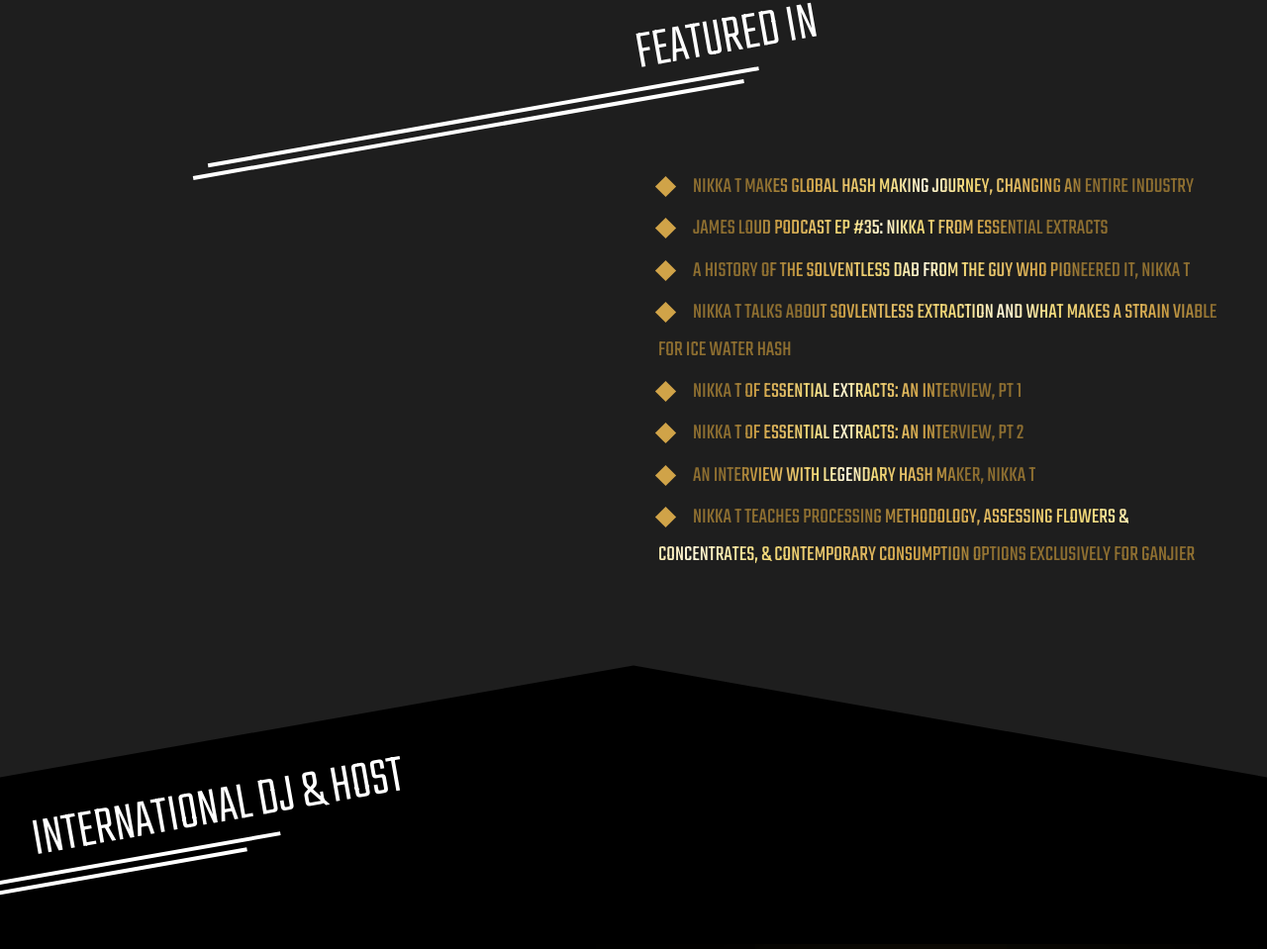
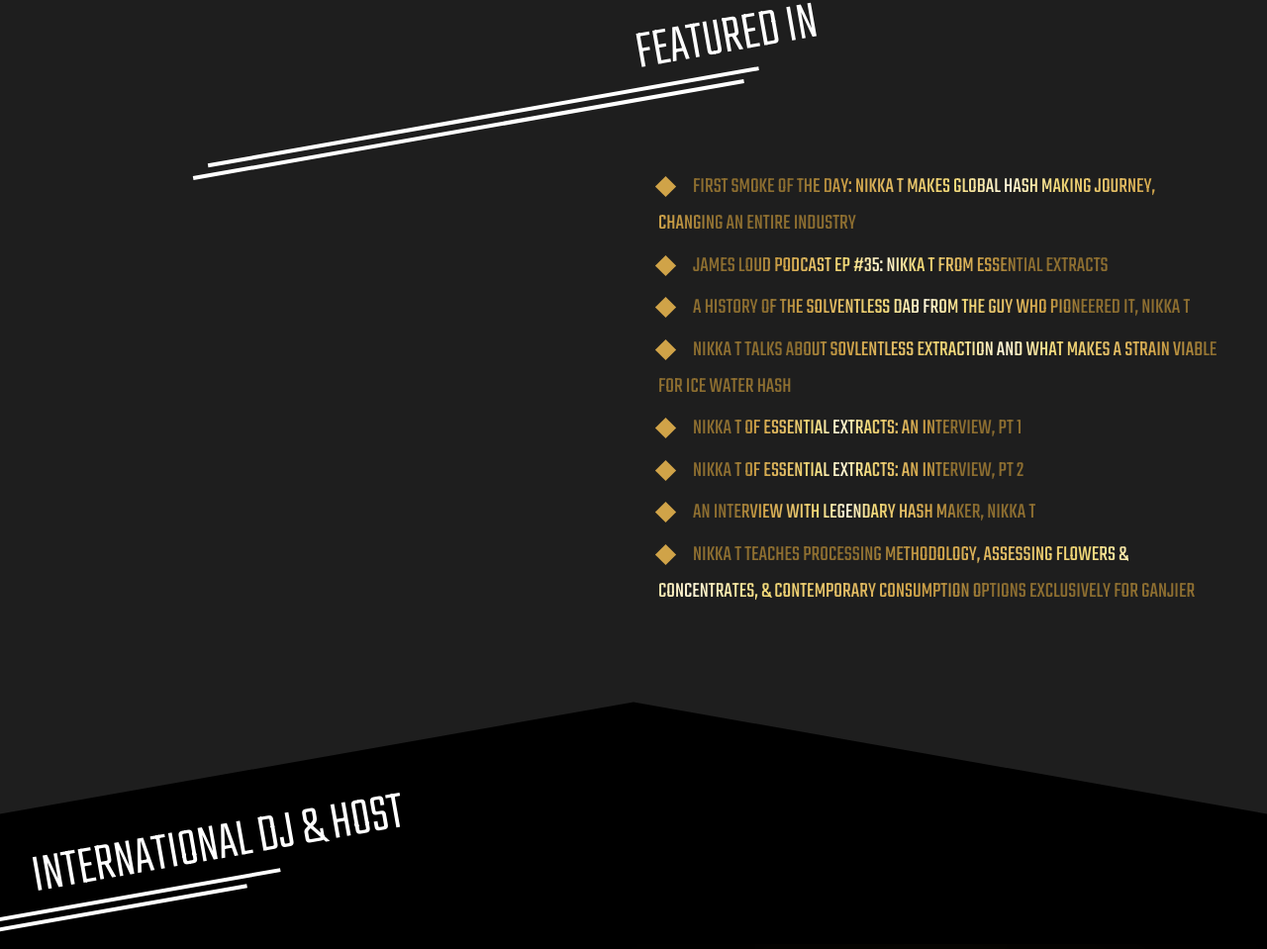
Before and after one commit to victoria-jones/Nikka-t_webpage, a plain HTML site: page index.html in a window 1280 px wide. Shown: the part 1587-2546 px from the top of the page at 99% size. Drawn offline with Linux system fonts and the light colour scheme.

Commit message:
copy update on first featured link

```diff
--- a/index.html
+++ b/index.html
@@ -281,7 +281,7 @@
                             <div class="about__featured-in">
                                 <h2 class="section__header featured__header header-2">Featured In</h2>
                                 <ul class="list list__bullet list__bullet__featured">
-                                    <li class="list__item list__bullet__item"><a href="https://www.youtube.com/watch?v=v3iwxZzvPdA&rco=1" target="blank" class="list__link list__bullet__link">Nikka T Makes Global Hash Making Journey, Changing an Entire Industry</a></li>
+                                    <li class="list__item list__bullet__item"><a href="https://www.youtube.com/watch?v=v3iwxZzvPdA&rco=1" target="blank" class="list__link list__bullet__link">First Smoke of the Day: Nikka T Makes Global Hash Making Journey, Changing an Entire Industry</a></li>
                                     <li class="list__item list__bullet__item"><a href="https://www.youtube.com/watch?app=desktop&v=8Nlq4jLmQ2w" target="blank" class="list__link list__bullet__link">James Loud Podcast EP #35: Nikka T from Essential Extracts</a></li>
                                     <li class="list__item list__bullet__item"><a href="https://merryjane.com/amp/a-history-of-the-solventless-dab-from-the-guy-who-pioneered-it-nikka-t" target="blank" class="list__link list__bullet__link">A History of the Solventless Dab From the Guy Who Pioneered It, Nikka T</a></li>
                                     <li class="list__item list__bullet__item"><a href="https://hightimes.com/culture/simply-solventless/amp/" target="blank" class="list__link list__bullet__link">Nikka T Talks About Sovlentless Extraction and What Makes a Strain Viable For Ice Water Hash</a></li>
```
